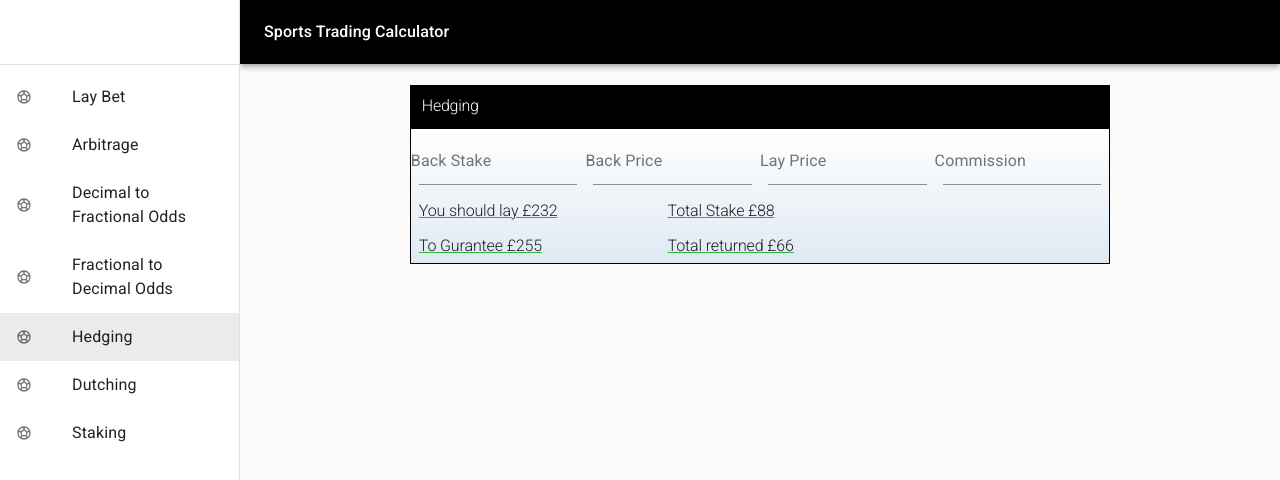
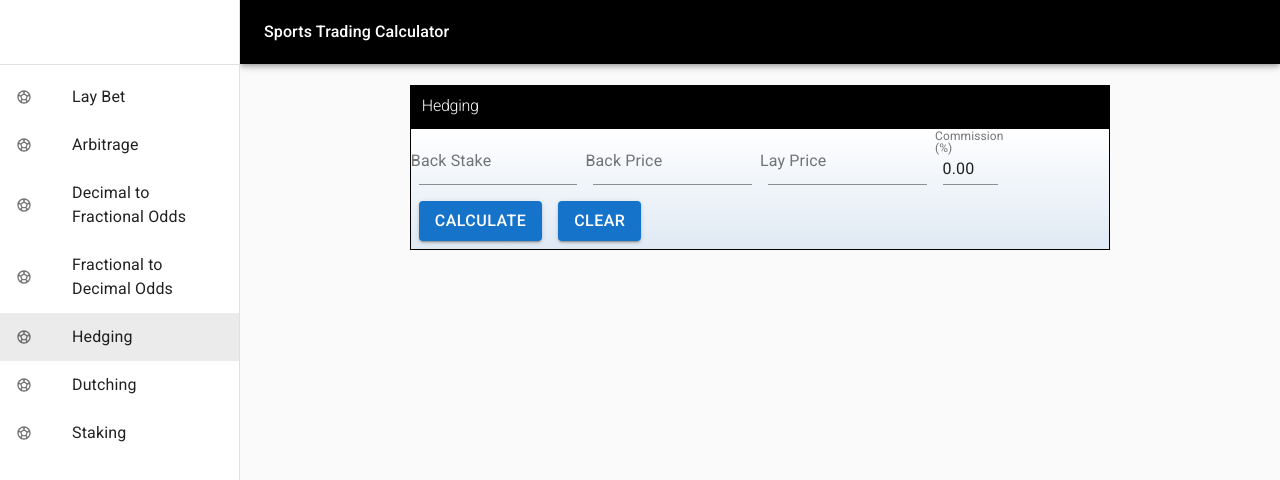
Before and after one commit to focus1691/sports-betting-calculators, a React (Create React App) app: page / in a window 1280 px wide. Shown: the top 480 px of the page. Built offline with nearby package versions, Linux system fonts and the light colour scheme.

Commit message:
Hedge calculator functioning

```diff
--- a/src/components/calculators/Dutching.js
+++ b/src/components/calculators/Dutching.js
@@ -140,6 +140,14 @@ export default function Dutching() {
 					<Grid item xs={2}>
 						<TextField disabled label="Stake" className={classes.result} />
 					</Grid>
+					<Grid item xs={12}>
+						<Button variant="contained" color="primary" className={classes.button} onClick={null}>
+							Calculate
+						</Button>
+						<Button variant="contained" color="primary" className={classes.button} onClick={null}>
+							Clear
+						</Button>
+					</Grid>
 					{}
 				</Grid>
 			</Grid>
--- a/src/components/calculators/Hedging.js
+++ b/src/components/calculators/Hedging.js
@@ -1,9 +1,12 @@
-import React from "react";
+import React, { useReducer } from "react";
 import { makeStyles } from "@material-ui/core/styles";
 import Button from "@material-ui/core/Button";
 import Typography from "@material-ui/core/Typography";
 import TextField from "@material-ui/core/TextField";
 import Grid from "@material-ui/core/Grid";
+import { reducer, initialState } from "../../reducers/hedgingReducer";
+import { calculateHedge } from "../../utils/calculators/Hedging";
+import { isValidInput, isInputsValid } from "../../utils/sanitiser/NumberSanitiser";
 
 const useStyles = makeStyles(theme => ({
 	root: {
@@ -19,12 +22,6 @@ const useStyles = makeStyles(theme => ({
 	title: {
 		background: "#000",
 		color: "#fff"
-	},
-	header: {
-		// background: "yellow"
-	},
-	section: {
-		// background: "green"
 	},
 	result: {
 		margin: theme.spacing(1),
@@ -44,40 +41,85 @@ const useStyles = makeStyles(theme => ({
 	}
 }));
 
-
 export default function Hedging() {
 	const classes = useStyles();
+	const [state, dispatch] = useReducer(reducer, initialState);
+
+	const { backStake, backPrice, layPrice, commission, calculationMade } = state;
+	const { amountToBet, profit, totalStaked } = state.hedge;
+
+	const handleCalculate = () => e => {
+		if (isInputsValid([backStake, backPrice, layPrice, commission])) {
+			const calculatedHedge = calculateHedge(backStake, backPrice, layPrice);
+			dispatch({ type: "SET_HEDGE", payload: calculatedHedge });
+			dispatch({ type: "SET_CALCULATION", payload: true });
+		} else {
+			if (!isValidInput(backStake)) dispatch({ type: "SET_BACK_STAKE", payload: "" });
+			if (!isValidInput(backPrice)) dispatch({ type: "SET_BACK_PRICE", payload: "" });
+			if (!isValidInput(layPrice)) dispatch({ type: "SET_LAY_PRICE", payload: "" });
+			if (!isValidInput(commission)) dispatch({ type: "SET_COMMISSION", payload: "" });
+
+			dispatch({ type: "SET_CALCULATION", payload: false });
+		}
+	};
+
+	const handleClear = () => e => {
+		dispatch({ type: "CLEAR_CALCULATION", payload: false });
+	};
+
+	const renderResults = () => {
+		return (
+			<>
+				<Grid item xs={4} className={classes.result}>
+					<Typography variant="h2">{`You should lay £${amountToBet}`}</Typography>
+				</Grid>
+				<Grid item xs={4} className={classes.result}>
+					<Typography variant="h2">{`Total Stake £${totalStaked}`}</Typography>
+				</Grid>
+				<Grid item xs={4} className={classes.result}>
+					<Typography variant="h2">{`To Gurantee £${profit}`}</Typography>
+				</Grid>
+				<Grid item xs={4} className={classes.result}>
+					<Typography variant="h2">Total returned £66</Typography>
+				</Grid>
+			</>
+		);
+	};
+
 	return (
 		<div className={classes.root}>
 			<Grid container spacing={3}>
 				<Grid item xs={12} className={classes.title}>
 					<Typography variant="h1">Hedging</Typography>
 				</Grid>
-
 				<Grid container className={classes.container}>
 					<Grid item xs={3}>
-						<TextField label="Back Stake" className={classes.selection} />
+						<TextField label="Back Stake" className={classes.selection} value={backStake} onChange={e => dispatch({ type: "SET_BACK_STAKE", payload: e.target.value })} />
 					</Grid>
 					<Grid item xs={3}>
-						<TextField label="Back Price" className={classes.selection} />
+						<TextField label="Back Price" className={classes.selection} value={backPrice} onChange={e => dispatch({ type: "SET_BACK_PRICE", payload: e.target.value })} />
 					</Grid>
 					<Grid item xs={3}>
-						<TextField label="Lay Price" className={classes.selection} />
+						<TextField label="Lay Price" className={classes.selection} value={layPrice} onChange={e => dispatch({ type: "SET_LAY_PRICE", payload: e.target.value })} />
 					</Grid>
 					<Grid item xs={3}>
-						<TextField label="Commission" className={classes.selection} />
+						<TextField
+							label="Commission (%)"
+							className={classes.selection}
+							type="number"
+							inputProps={{ min: "0", max: "100" }}
+							value={commission}
+							onChange={e => dispatch({ type: "SET_COMMISSION", payload: e.target.value })}
+						/>
 					</Grid>
-					<Grid item xs={4} className={classes.result}>
-							<Typography variant="h2">You should lay £232</Typography>
-					</Grid>
-					<Grid item xs={4} className={classes.result}>
-							<Typography variant="h2">Total Stake £88</Typography>
-					</Grid>
-					<Grid item xs={4} className={classes.result}>
-							<Typography variant="h2">To Gurantee £255</Typography>
-					</Grid>
-					<Grid item xs={4} className={classes.result}>
-							<Typography variant="h2">Total returned £66</Typography>
+					{calculationMade ? renderResults() : null}
+					<Grid item xs={12}>
+						<Button variant="contained" color="primary" className={classes.button} onClick={handleCalculate()}>
+							Calculate
+						</Button>
+						<Button variant="contained" color="primary" className={classes.button} onClick={handleClear()}>
+							Clear
+						</Button>
 					</Grid>
 				</Grid>
 			</Grid>
--- /dev/null
+++ b/src/reducers/hedgingReducer.js
@@ -0,0 +1,31 @@
+import { NumberSantiser } from "../utils/sanitiser/NumberSanitiser";
+
+export const initialState = {
+	backStake: "",
+	backPrice: "",
+	layPrice: "",
+	commission: (0.0).toFixed(2),
+    calculationMade: false,
+    hedge: {}
+};
+
+export const reducer = (state = initialState, action) => {
+	switch (action.type) {
+		case "SET_BACK_STAKE":
+			return { ...state, backStake: NumberSantiser(action.payload, state.backStake) };
+		case "SET_BACK_PRICE":
+			return { ...state, backPrice: NumberSantiser(action.payload, state.backPrice) };
+		case "SET_LAY_PRICE":
+			return { ...state, layPrice: NumberSantiser(action.payload, state.layPrice) };
+		case "SET_COMMISSION":
+            return { ...state, commission: NumberSantiser(action.payload, state.commission) };
+        case "SET_HEDGE":
+            return { ...state, hedge: action.payload };
+		case "SET_CALCULATION":
+			return { ...state, calculationMade: action.payload };
+		case "CLEAR_CALCULATION":
+            return initialState;
+		default:
+			return state;
+	}
+};
--- a/src/utils/calculators/Dutching.js
+++ b/src/utils/calculators/Dutching.js
@@ -0,0 +1,3 @@
+export const calculateDutching = () => {
+
+};
```
Also changed, not shown: src/components/calculators/Arbitrage.js (+4 -4 lines).
